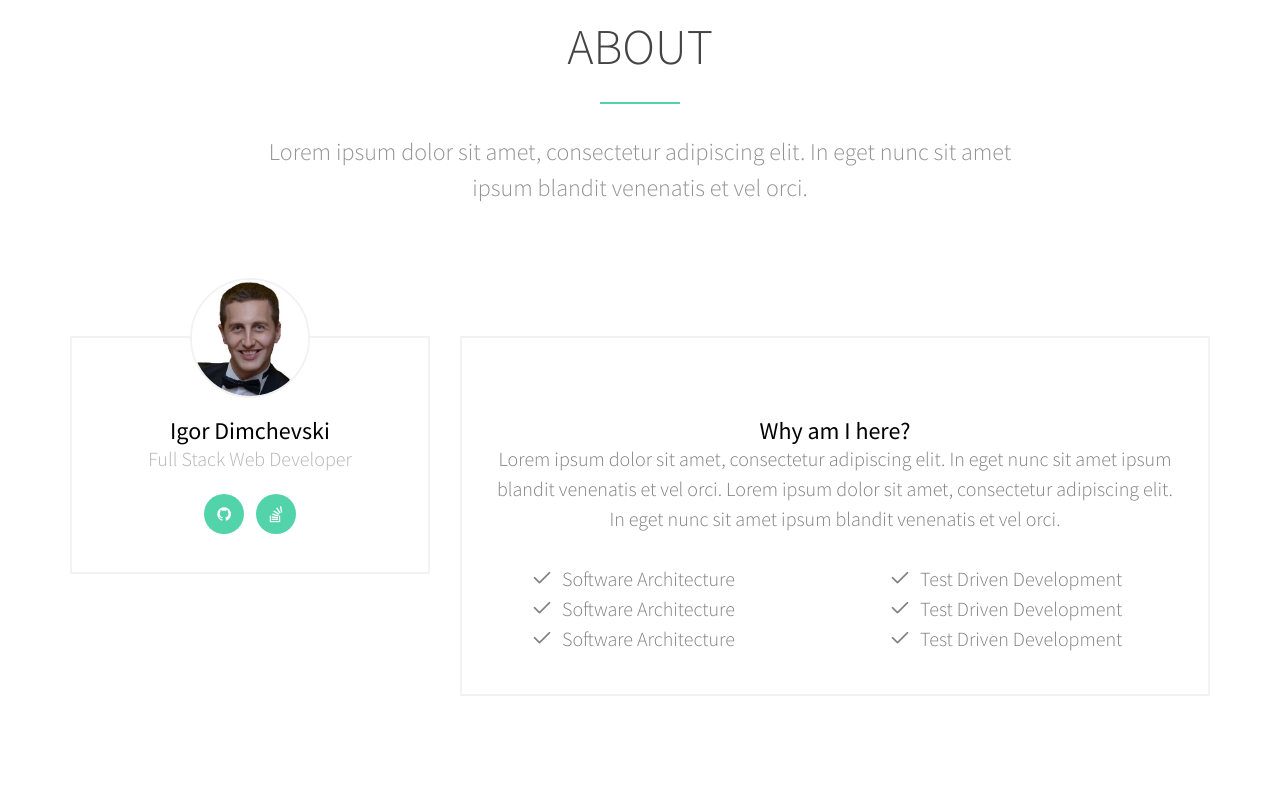
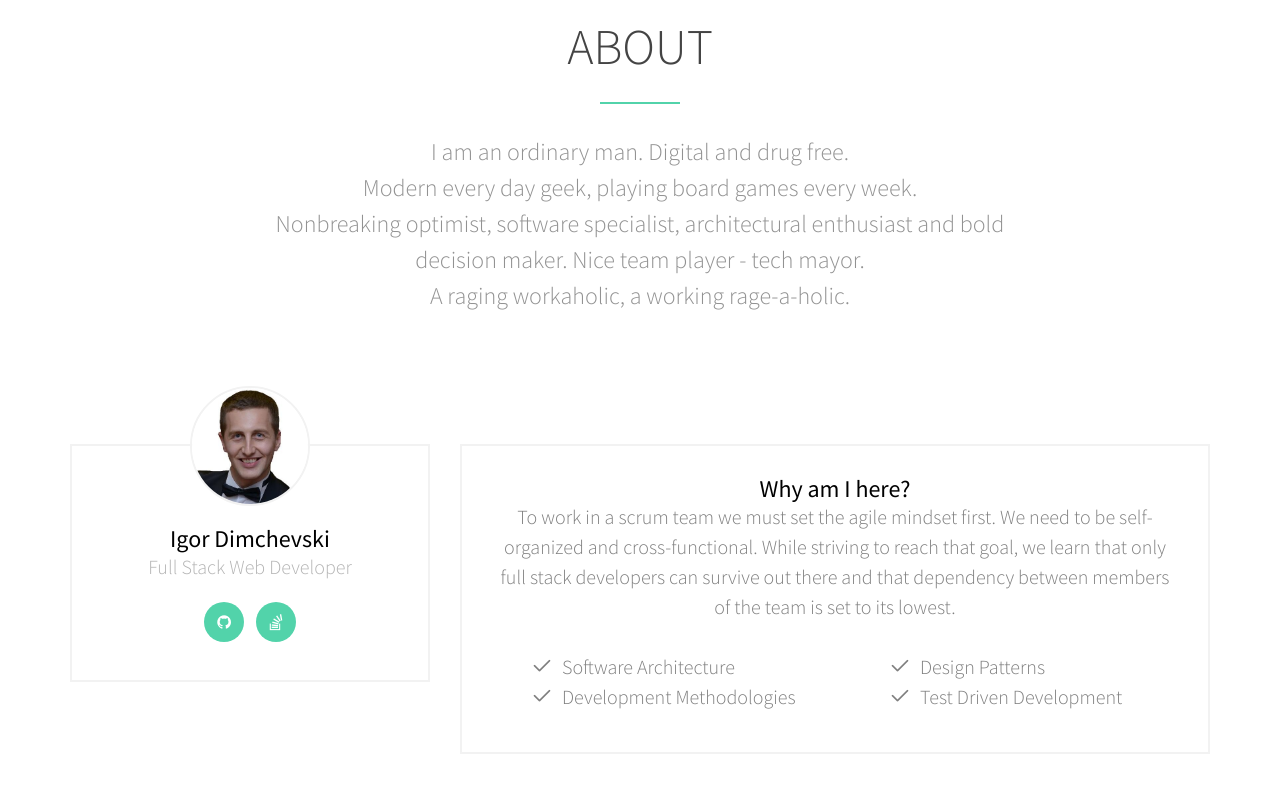
Before and after one commit to sumarsky/sumarsky.github.io, a website: page index.html in a window 1280 px wide. Shown: the part 3040-3826 px from the top of the page. Drawn offline with Linux system fonts and the light colour scheme; files whose address does not match are found by name.

Commit message:
about page

```diff
--- a/index.html
+++ b/index.html
@@ -246,8 +246,11 @@
                     <h2 class="to-animate">About</h2>
                     <div class="row">
                         <div class="col-md-8 col-md-offset-2 subtext to-animate">
-                            <h3>Lorem ipsum dolor sit amet, consectetur adipiscing elit. In eget nunc sit amet ipsum blandit
-                                venenatis et vel orci.</h3>
+                            <h3>I am an ordinary man. Digital and drug free.
+                                <br>Modern every day geek, playing board games every week.
+                                <br>Nonbreaking optimist, software specialist, architectural enthusiast and bold decision
+                                maker. Nice team player - tech mayor.
+                                <br>A raging workaholic, a working rage-a-holic.</h3>
                         </div>
                     </div>
                 </div>
@@ -265,23 +268,21 @@
                     </div>
                 </div>
                 <div class="col-md-8">
-                    <div class="fh5co-person text-center to-animate">
+                    <div class="fh5co-person text-center to-animate" style="padding-top: 30px">
                         <h3>Why am I here?</h3>
-                        <p>Lorem ipsum dolor sit amet, consectetur adipiscing elit. In eget nunc sit amet ipsum blandit venenatis
-                            et vel orci. Lorem ipsum dolor sit amet, consectetur adipiscing elit. In eget nunc sit amet ipsum
-                            blandit venenatis et vel orci. </p>
+                        <p>To work in a scrum team we must set the agile mindset first. We need to be self-organized and cross-functional.
+                            While striving to reach that goal, we learn that only full stack developers can survive out there
+                            and that dependency between members of the team is set to its lowest.</p>
                         <div class="row">
                             <div class="col-xs-6">
                                 <ul style="list-style: none;" class="text-left">
                                     <li><span class="icon-check2"> </span>Software Architecture</li>
-                                    <li><span class="icon-check2"> </span>Software Architecture</li>
-                                    <li><span class="icon-check2"> </span>Software Architecture</li>
+                                    <li><span class="icon-check2"> </span>Development Methodologies</li>
                                 </ul>
                             </div>
                             <div class="col-xs-6">
                                 <ul style="list-style: none;" class="text-left">
-                                    <li><span class="icon-check2"> </span>Test Driven Development</li>
-                                    <li><span class="icon-check2"> </span>Test Driven Development</li>
+                                    <li><span class="icon-check2"> </span>Design Patterns</li>
                                     <li><span class="icon-check2"> </span>Test Driven Development</li>
                                 </ul>
                             </div>
```
